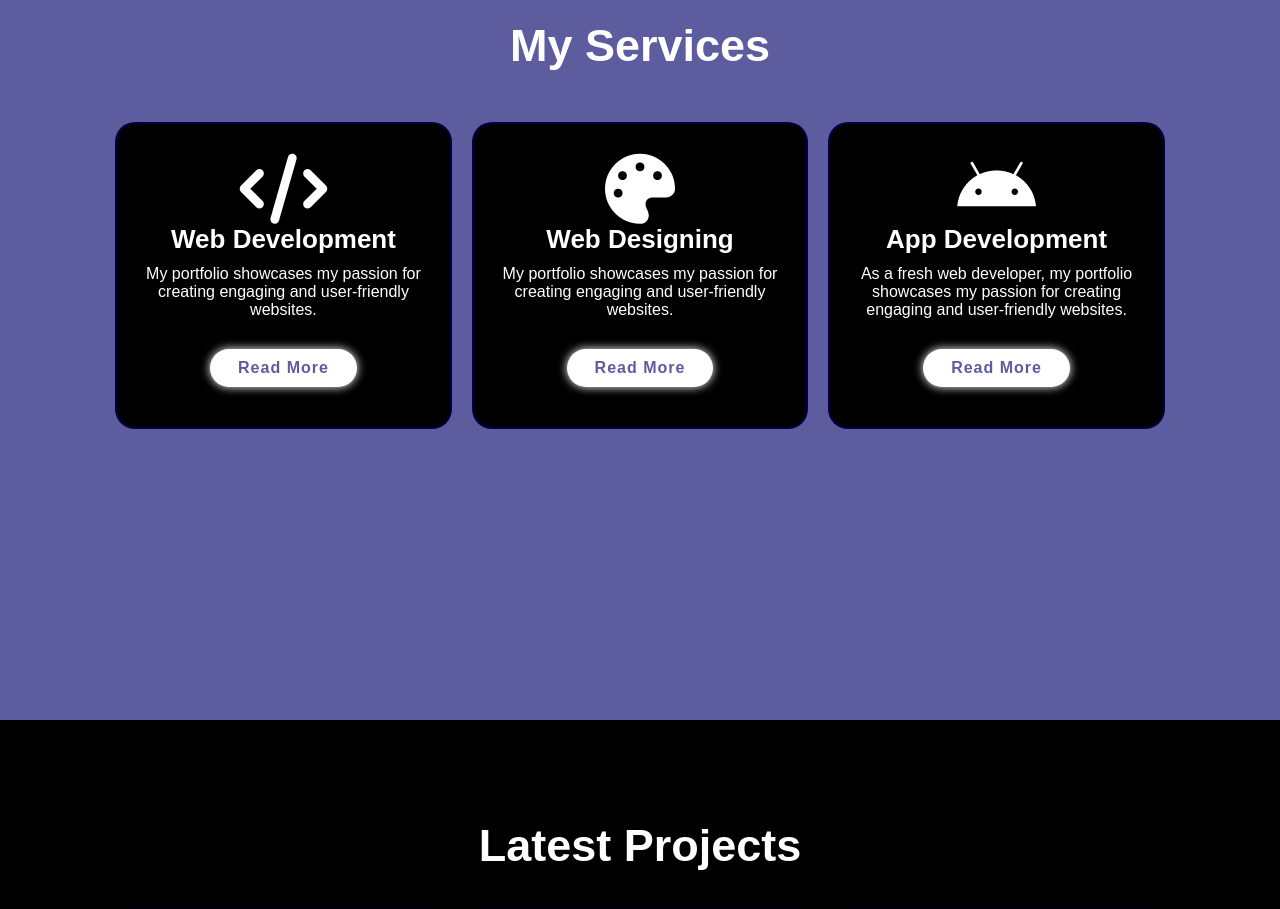
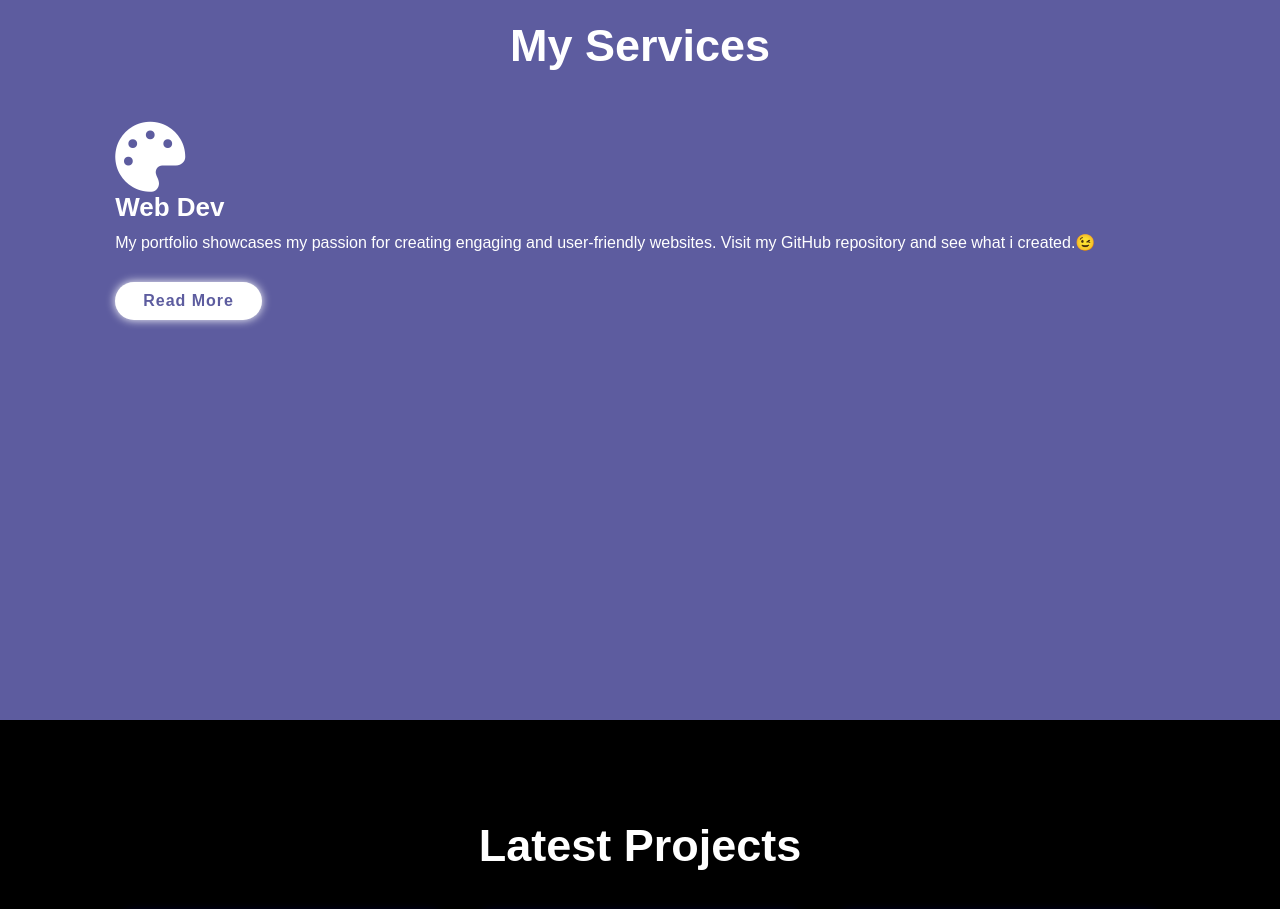
Before and after one commit to Parthborhade28/parthportfolio, a plain HTML site: page index.html in a window 1280 px wide. Shown: the part 1680-2589 px from the top of the page. Drawn offline with nearby package versions, Linux system fonts and the light colour scheme.

Commit message:
initial commit

```diff
--- a/index.html
+++ b/index.html
@@ -66,26 +66,15 @@
     <section class="services" id="services">
         <h2 class="heading">My <span>Services</span></h2>
 
-        <div class="services-container">
-            <div class="services-box">
-                <i class="fa-solid fa-code"></i>
-                <h3>Web Development</h3>
-                <p> My portfolio showcases my passion for creating engaging and user-friendly websites.</p>
-                <a href="#" class="btn">Read More</a>
-            </div>
+
 
             <div class="services-box">
                 <i class="fa-solid fa-palette"></i>
-                <h3>Web Designing</h3>
-                <p> My portfolio showcases my passion for creating engaging and user-friendly websites.</p>
-                <a href="#" class="btn">Read More</a>
+                <h3>Web Dev</h3>
+                <p> My portfolio showcases my passion for creating engaging and user-friendly websites. Visit my GitHub repository and see what i created.😉</p>
+                <a href="https://github.com/Parthborhade28?tab=repositories" class="btn">Read More</a>
             </div>
-            <div class="services-box">
-                <i class="fa-brands fa-android"></i>
-                <h3>App Development</h3>
-                <p>As a fresh web developer, my portfolio showcases my passion for creating engaging and user-friendly websites.</p>
-                <a href="#" class="btn">Read More</a>
-            </div>
+
 
         </div>
     </section>
```
